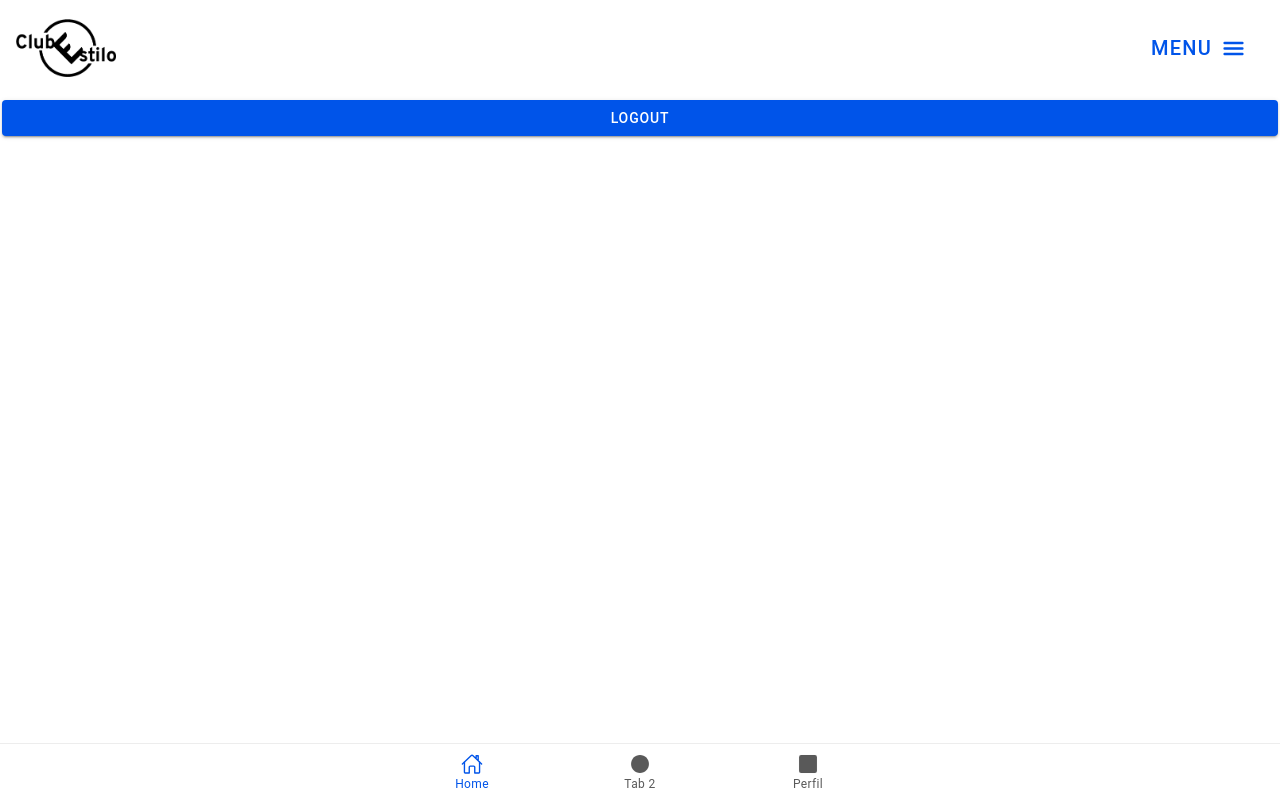
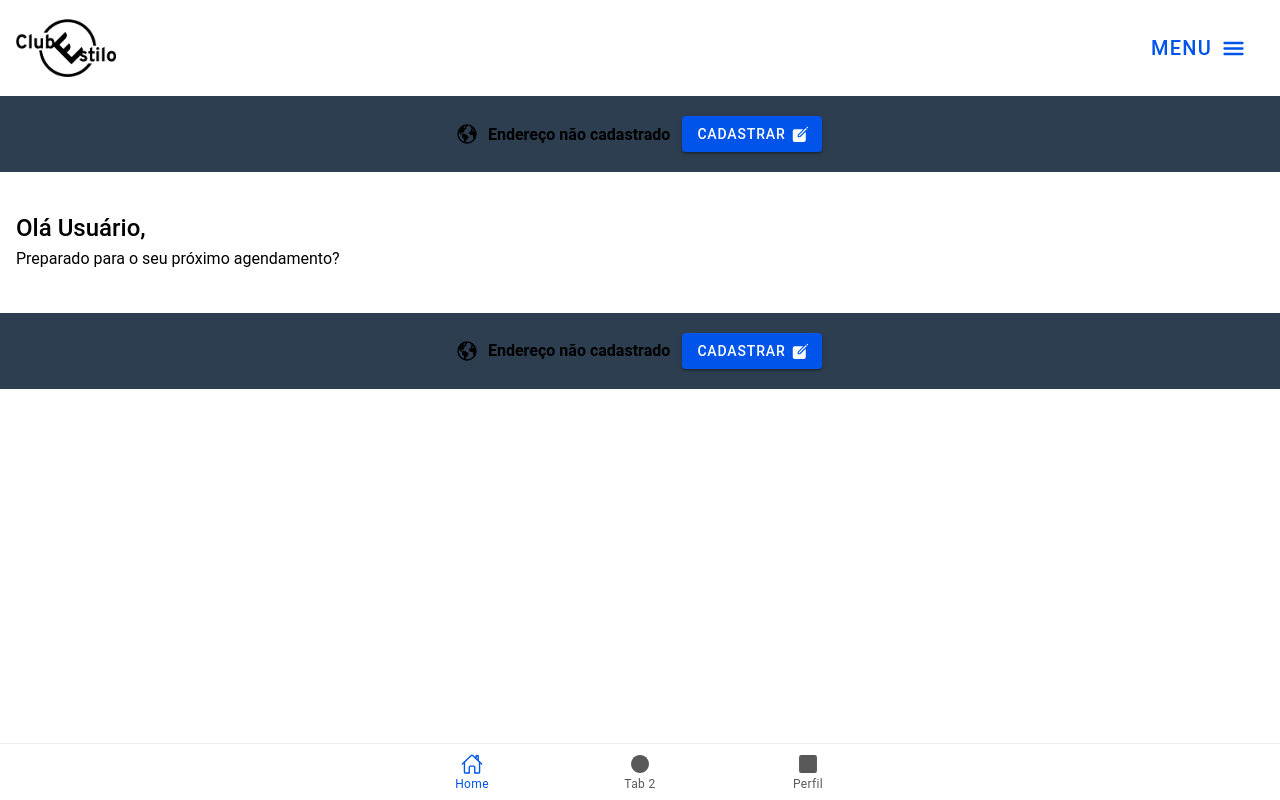
Before and after one commit to pacienciadev/clube-estilo, a React (Vite) app: page /tabs/home in a window 1280 px wide. Built offline with nearby package versions, Linux system fonts and the light colour scheme; sample sign-in values are in the browser's storage.

Commit message:
WIP ⚙ Home screen

```diff
--- a/src/icons.d.ts
+++ b/src/icons.d.ts
@@ -10,6 +10,8 @@ declare module "ionicons/icons" {
   const close: string;
   const logOutOutline: string;
   const star: string;
+  const earth: string;
+  const create: string;
 
   export {
     ellipse,
@@ -23,5 +25,7 @@ declare module "ionicons/icons" {
     close,
     logOutOutline,
     star,
+    earth,
+    create,
   };
 }
--- a/src/pages/tabs/home/HomeTab.tsx
+++ b/src/pages/tabs/home/HomeTab.tsx
@@ -3,7 +3,7 @@ import { useState } from "react";
 import {
   IonButton,
   IonContent,
-  IonHeader,
+  IonGrid,
   IonIcon,
   IonItem,
   IonLabel,
@@ -11,14 +11,14 @@ import {
   IonMenu,
   IonMenuToggle,
   IonPage,
+  IonRow,
   IonSpinner,
-  IonTitle,
-  IonToolbar,
+  IonText,
 } from "@ionic/react";
 
 import { menuController } from "@ionic/core/components";
 
-import { close, logOutOutline, star } from "ionicons/icons";
+import { close, create, earth, logOutOutline, star } from "ionicons/icons";
 
 import { HomeNav } from "../../../components/home-nav";
 import { useAuth } from "../../../contexts/AuthContext";
@@ -87,15 +87,50 @@ export const HomeTab = () => {
         <IonContent fullscreen>
           <HomeNav onMenuBtnClick={openSideMenu} />
 
-          <IonHeader collapse="condense">
-            <IonToolbar>
-              <IonTitle size="large">Tab 1</IonTitle>
-            </IonToolbar>
-          </IonHeader>
+          <IonRow
+            className="ion-align-items-center ion-justify-content-center ion-padding"
+            style={{ gap: "10px", backgroundColor: "#2C3E50" }}
+          >
+            <IonIcon icon={earth} style={{ fontSize: "22px" }}></IonIcon>
 
-          <IonButton expand="block" onClick={logoutHandler}>
-            Logout
-          </IonButton>
+            <IonText>
+              <strong>Endereço não cadastrado</strong>
+            </IonText>
+
+            <IonButton>
+              cadastrar
+              <IonIcon slot="end" icon={create}></IonIcon>
+            </IonButton>
+          </IonRow>
+
+          <IonRow className="ion-padding">
+            <IonText
+              style={{
+                lineHeight: "0",
+                paddingTop: "8px",
+                paddingBottom: "22px",
+              }}
+            >
+              <h2>Olá Usuário,</h2>
+              <p>Preparado para o seu próximo agendamento?</p>
+            </IonText>
+          </IonRow>
+
+          <IonRow
+            className="ion-align-items-center ion-justify-content-center ion-padding"
+            style={{ gap: "10px", backgroundColor: "#2C3E50" }}
+          >
+            <IonIcon icon={earth} style={{ fontSize: "22px" }}></IonIcon>
+
+            <IonText>
+              <strong>Endereço não cadastrado</strong>
+            </IonText>
+
+            <IonButton>
+              cadastrar
+              <IonIcon slot="end" icon={create}></IonIcon>
+            </IonButton>
+          </IonRow>
         </IonContent>
       </IonPage>
     </>
```
